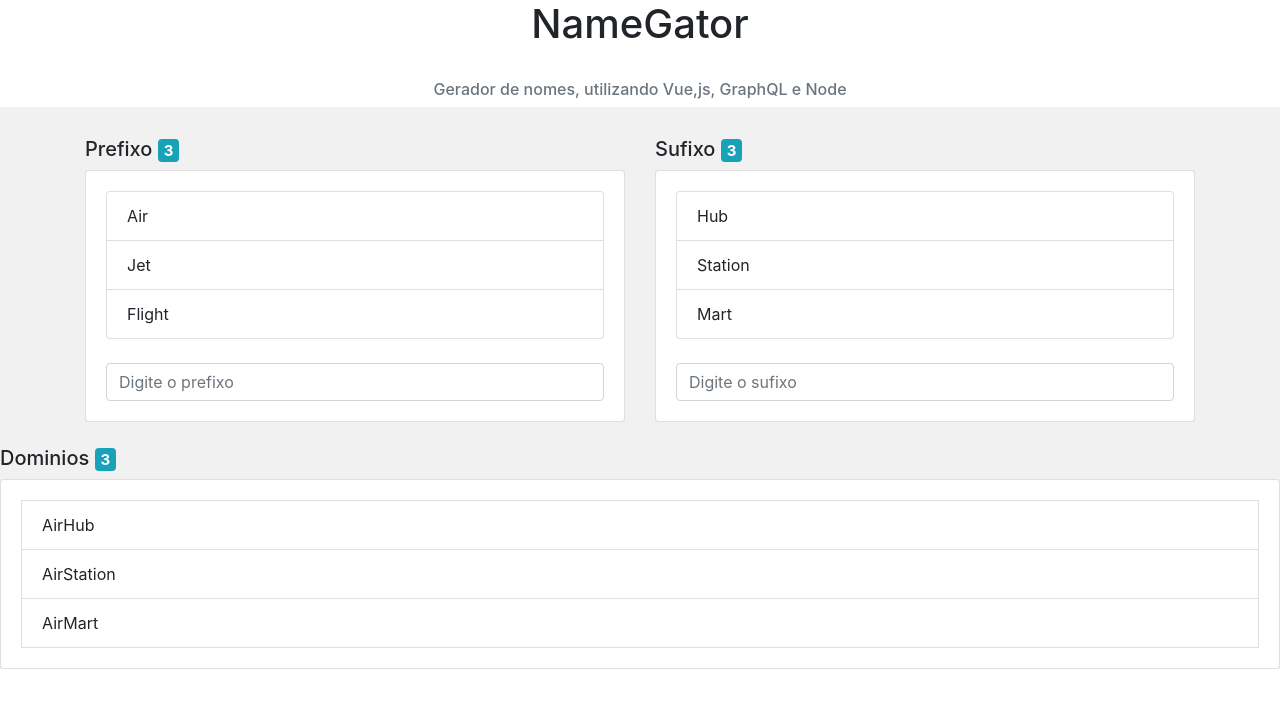
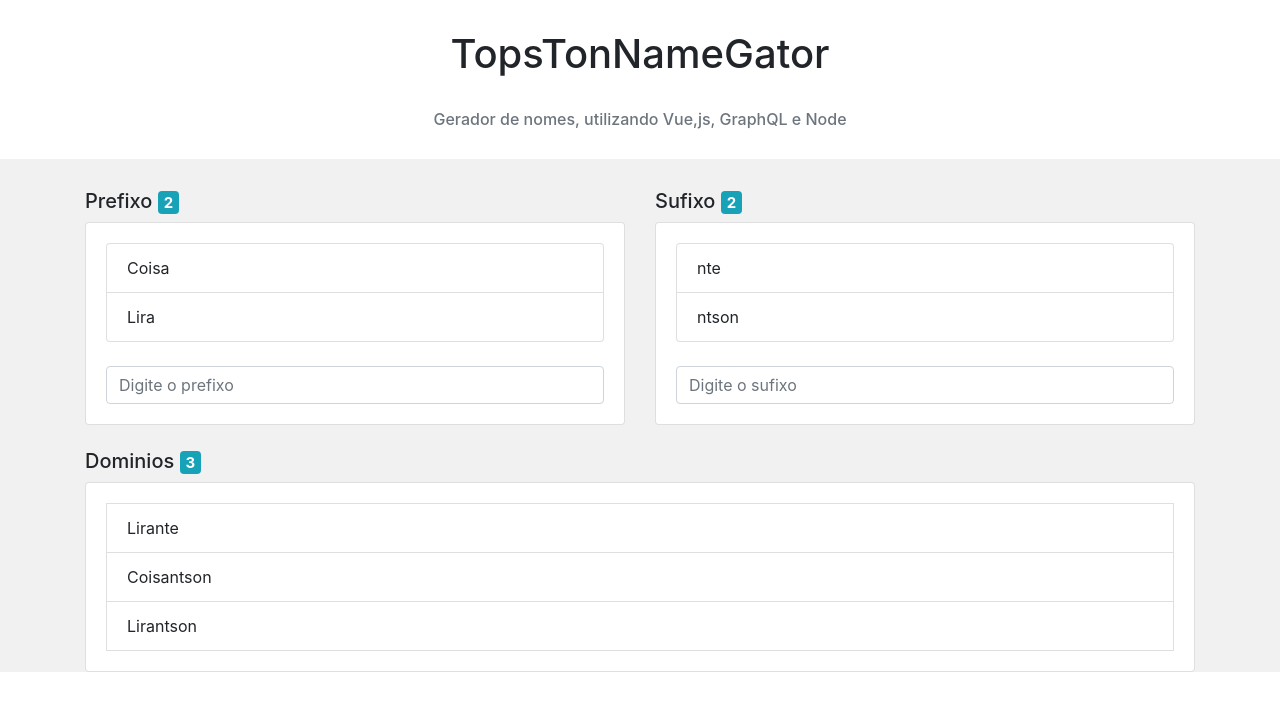
Before and after one commit to thiagoandrecardoso/fullstack_vue_graphql_node_1, a Vue app: page / in a window 1280 px wide. Shown: the top 710 px of the page. Built offline with nearby package versions, Linux system fonts and the light colour scheme.

Commit message:
Ajuste da div dominios

```diff
--- a/package.json
+++ b/package.json
@@ -5,7 +5,7 @@
   "scripts": {
     "serve": "vue-cli-service serve",
     "build": "vue-cli-service build",
-    "lint": "vue-cli-service lint"
+    "lint": "vue-cli-service lint --no-fix"
   },
   "dependencies": {
     "core-js": "^3.4.3",
--- a/src/App.vue
+++ b/src/App.vue
@@ -1,11 +1,11 @@
 <template>
     <div>
-        <div d="slogan" class="text-center">
-            <h1>NameGator</h1>
+        <div id="slogan" class="text-center">
+            <h1>TopsTonNameGator</h1>
             <br/>
             <h6 class="text-secondary">Gerador de nomes, utilizando Vue,js, GraphQL e Node</h6>
         </div>
-        <div id="main">
+        <div id="smain">
             <div class="container">
                 <div class="row">
                     <div class="col-md">
@@ -37,7 +37,6 @@
                         </div>
                     </div>
                 </div>
-            </div>
                 <br/>
                 <h5>Dominios <span class="badge badge-info">{{domains.length}}</span></h5>
                 <div class="card">
@@ -45,6 +44,7 @@
                         <li class="list-group-item" v-for="domain in domains" v-bind:key="domain.name">
                             {{ domain }}
                         </li>
+                    </div>
                 </div>
             </div>
         </div>
@@ -59,9 +59,9 @@
         name: 'app',
         data: function () {
             return {
-                prefixes: ['Air', 'Jet', 'Flight'],
-                sufixes: ['Hub', 'Station', 'Mart'],
-                domains: ['AirHub', 'AirStation', 'AirMart']
+                prefixes: ['Coisa', 'Lira'],
+                sufixes: ['nte', 'ntson'],
+                domains: ['Lirante', 'Coisantson', 'Lirantson']
             };
         }
     }
@@ -73,7 +73,7 @@
         margin-bottom: 30px;
     }
 
-    #main {
+    #smain {
         background-color: #F1F1F1;
         padding-top: 30px;
         peeding-bottam: 20px;
```
Also changed, not shown: 1 other file (tests, documents, lock files or other folders). Lines whose indentation alone changed are shown as unchanged.
